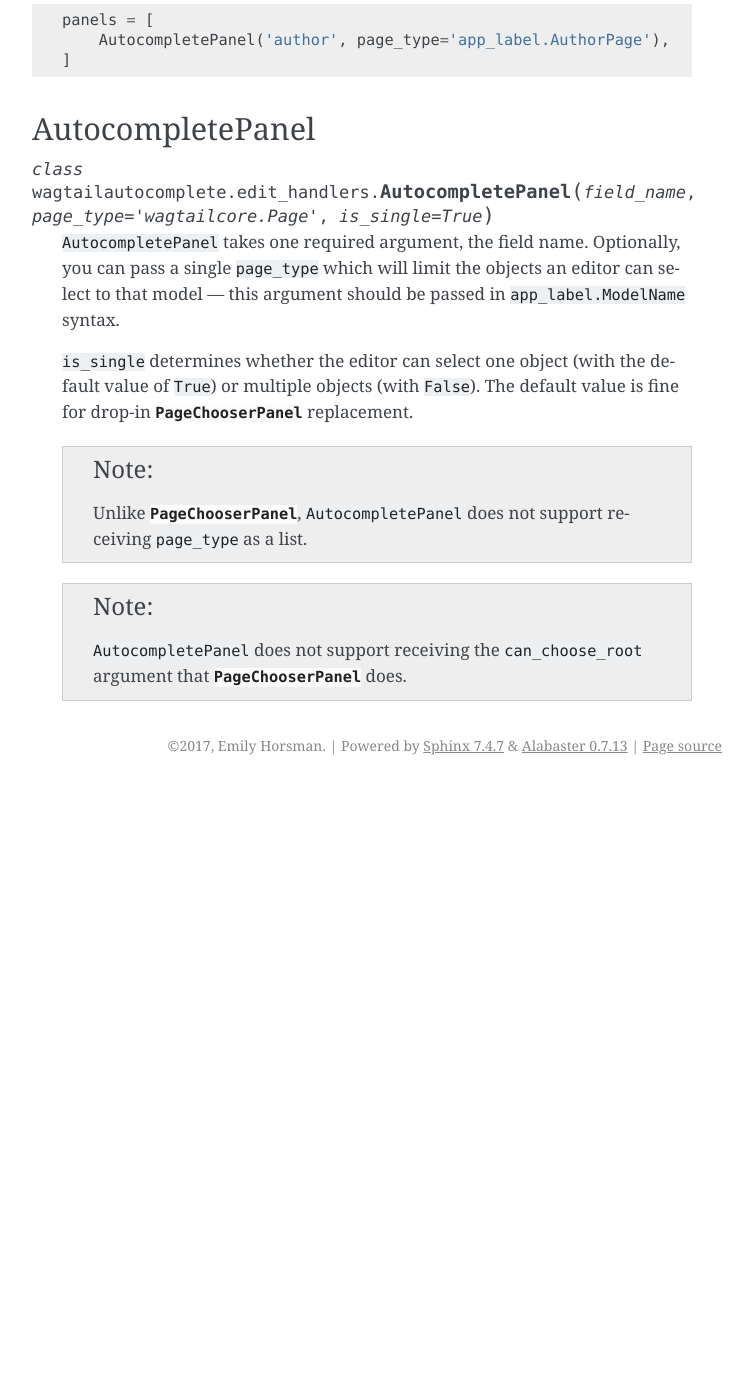
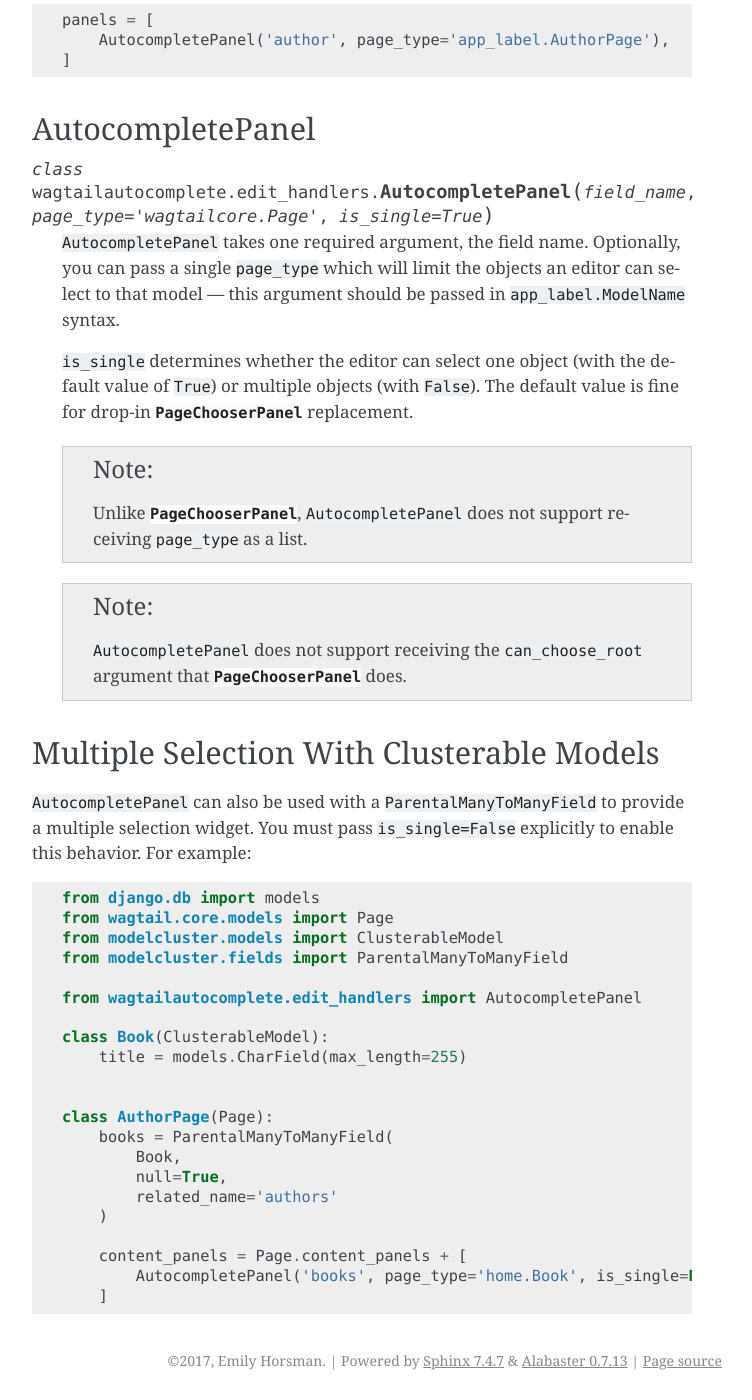
Before and after one commit to wagtail/wagtail-autocomplete, a Sphinx documentation site: the page built from docs/basic_usage.rst, in a window 1280 px wide and 1400 px high, scrolled down 644 px. Shown: the whole window, without its empty margins (388-1140 px from the left). Built offline with Sphinx 7.4.7, drawn with Linux system fonts in a browser that asks for light colours; before the commit the page ends 1429 px from its top, so only the background shows below that; some of the changed text lies outside the part shown.

Commit message:
Add instructions for multiple-select widget

```diff
--- a/docs/basic_usage.rst
+++ b/docs/basic_usage.rst
@@ -64,3 +64,34 @@ AutocompletePanel
         ``AutocompletePanel`` does not support receiving the ``can_choose_root``
         argument that :class:`~wagtail:wagtail.wagtailadmin.edit_handlers.PageChooserPanel`
         does.
+
+Multiple Selection With Clusterable Models
+==========================================
+
+``AutocompletePanel`` can also be used with a ``ParentalManyToManyField`` to
+provide a multiple selection widget. You must pass ``is_single=False``
+explicitly to enable this behavior. For example:
+
+.. code-block:: python
+
+    from django.db import models
+    from wagtail.core.models import Page
+    from modelcluster.models import ClusterableModel
+    from modelcluster.fields import ParentalManyToManyField
+
+    from wagtailautocomplete.edit_handlers import AutocompletePanel
+
+    class Book(ClusterableModel):
+        title = models.CharField(max_length=255)
+
+
+    class AuthorPage(Page):
+        books = ParentalManyToManyField(
+            Book,
+            null=True,
+            related_name='authors'
+        )
+
+        content_panels = Page.content_panels + [
+            AutocompletePanel('books', page_type='home.Book', is_single=False)
+        ]
```
